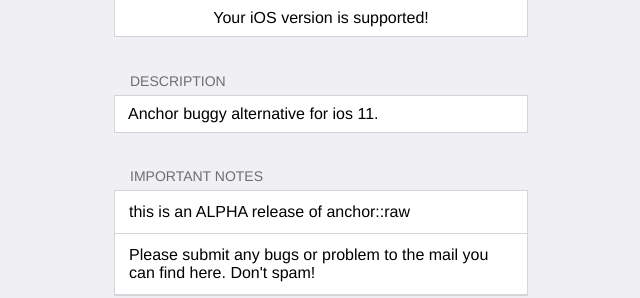
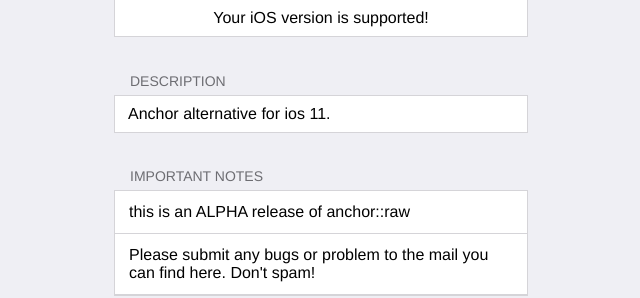
Before and after one commit to weirdchicken1234/chicken, a plain HTML site: page depictions/AnchorRaw/index.html in a window 1280 px wide. Shown: the top 298 px of the page, 319-959 px from the left. Drawn offline with Linux system fonts and the light colour scheme.

Commit message:
Update index.html

```diff
--- a/depictions/AnchorRaw/index.html
+++ b/depictions/AnchorRaw/index.html
@@ -18,7 +18,7 @@
 <label>Description</label>
 <fieldset>
 <div>
-<p>Anchor buggy alternative for ios 11.</p>
+<p>Anchor alternative for ios 11.</p>
 </div>
 
 </fieldset>
```
